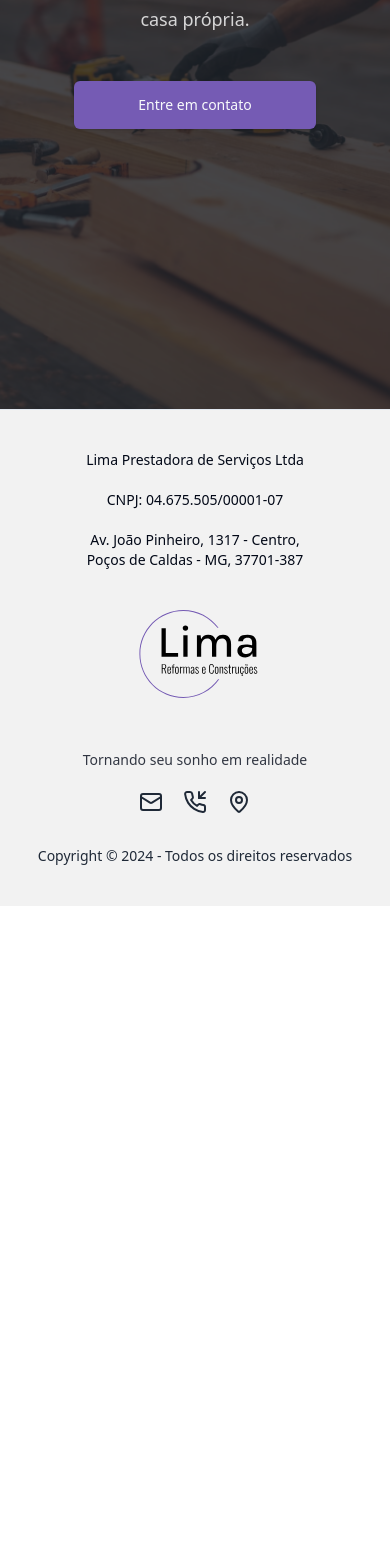
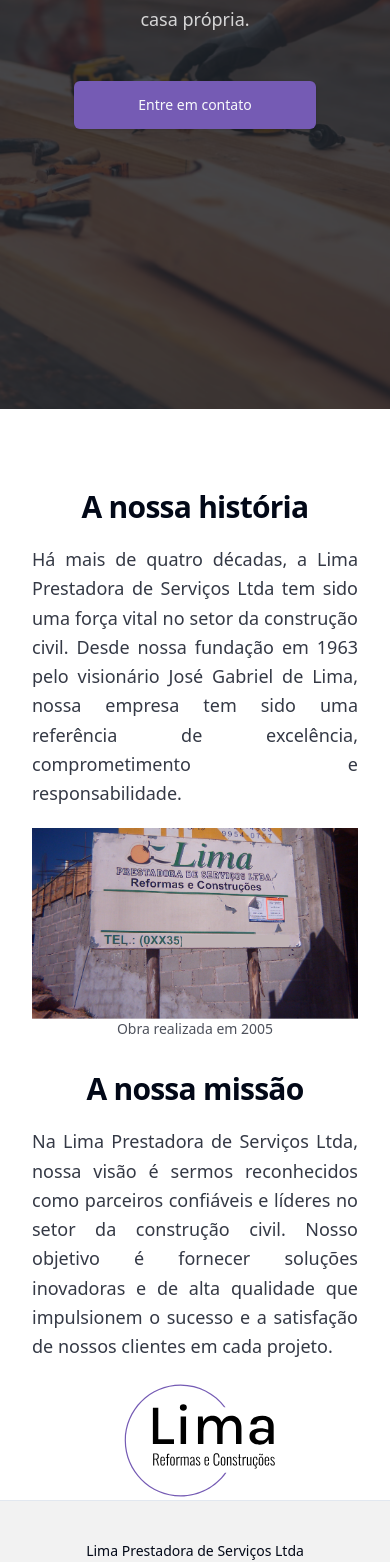
Before and after one commit to NECP2eJr/site-lima, a React (Vite) app: page / in a window 390 px wide. Shown: the part 435-1997 px from the top of the page. Before the commit the page ends 1341 px from the top, so only its background shows below. Built offline with nearby package versions, Linux system fonts and the light colour scheme.

Commit message:
feat(about): created about component with responsivity

```diff
--- /dev/null
+++ b/src/components/About.tsx
@@ -0,0 +1,35 @@
+import React from "react";
+import LogoLimaPrestadora from "../assets/foto-antiga-lima-1XY_DbJv.jpg"
+import LogoLimaPrestadora2 from "../assets/logo-lima-completa-B4bT9kON.svg"
+import LogoLimaPrestadoraMobile from "../assets/logo-lima-completa-B4bT9kON.svg"
+
+const About = () => {
+    return (
+        <React.Fragment>
+            <section id="sobre" className="max-w-7xl mx-auto bg-base-100 flex flex-col lg:flex-row items-center justify-center gap-5 lg:gap-20 px-8 pt-20 pb-8 lg:pt-20">
+                <div className="flex flex-col gap-5 lg:gap-14 items-center justify-center text-center lg:text-left lg:items-start">
+                    <h1 className="font-extrabold text-3xl lg:text-5xl tracking-tight md:-mb-4">A nossa história</h1>
+                    <p className="text-lg opacity-80 leading-relaxed text-justify">Há mais de quatro décadas, a Lima Prestadora de Serviços Ltda tem sido uma força vital no setor da construção civil. Desde nossa fundação em 1963 pelo visionário José Gabriel de Lima, nossa empresa tem sido uma referência de excelência, comprometimento e responsabilidade.</p>
+                </div>
+                <div className="lg:w-full flex flex-col items-center">
+                    <img src={LogoLimaPrestadora} alt="Logo da Lima Prestadora de Servicos LTDA" className="w-full" />
+                    <p className="text-sm opacity-70">Obra realizada em 2005</p>
+                </div>
+            </section>
+            <section className="max-w-7xl mx-auto bg-base-100 flex flex-col lg:flex-row items-center justify-center gap-5 lg:gap-20 px-8">
+                <div className="hidden lg:block w-2/4 lg:w-full">
+                    <img src={LogoLimaPrestadora2} alt="Logo da Lima Prestadora de Servicos LTDA" className="w-full" />
+                </div>
+                <div className="flex flex-col gap-5 lg:gap-14 items-center justify-center text-center lg:items-end">
+                    <h1 className="font-extrabold text-3xl lg:text-5xl tracking-tight md:-mb-4">A nossa missão</h1>
+                    <p className="text-lg opacity-80 leading-relaxed text-justify">Na Lima Prestadora de Serviços Ltda, nossa visão é sermos reconhecidos como parceiros confiáveis e líderes no setor da construção civil. Nosso objetivo é fornecer soluções inovadoras e de alta qualidade que impulsionem o sucesso e a satisfação de nossos clientes em cada projeto.</p>
+                </div>
+                <div className="block lg:hidden w-2/4">
+                    <img src={LogoLimaPrestadoraMobile} alt="Logo da Lima Prestadora de Servicos LTDA" className="w-full" />
+                </div>
+            </section>
+        </React.Fragment>
+    )
+}
+
+export default About;
--- a/src/pages/MainPage.tsx
+++ b/src/pages/MainPage.tsx
@@ -2,12 +2,14 @@ import Header from "../components/Header";
 import Footer from "../components/Footer";
 import React from "react";
 import Hero from "@/components/Hero";
+import About from "@/components/About";
 
 const MainPage = () => {
     return (
         <React.Fragment>
             <Header />
             <Hero />
+            <About />
             <Footer />
         </React.Fragment>
     )
```
